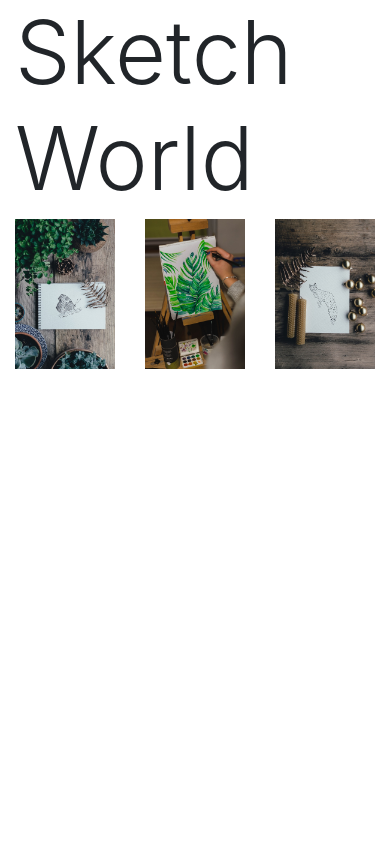
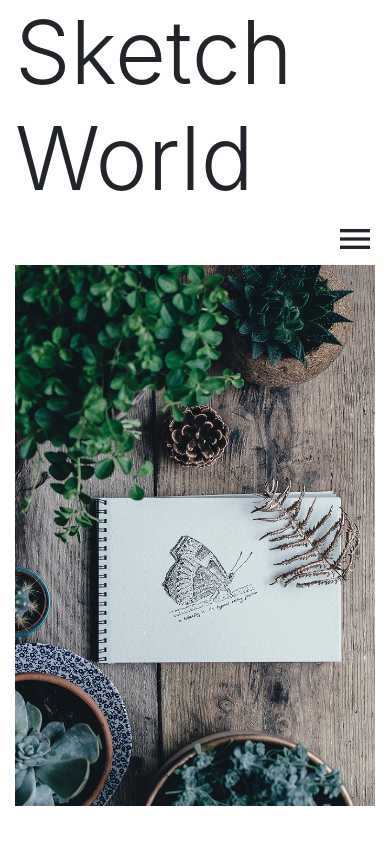
Before and after one commit to HazelKim89/react_prac, a React (Create React App) app: page / in a window 390 px wide. Built offline with nearby package versions, Linux system fonts and the light colour scheme.

Commit message:
add menu icon

```diff
--- a/public/index.html
+++ b/public/index.html
@@ -3,6 +3,9 @@
   <head>
     <meta charset="utf-8" />
     <link rel="shortcut icon" href="%PUBLIC_URL%/favicon.ico" />
+    <!-- Material Icons -->
+    <link href="https://fonts.googleapis.com/icon?family=Material+Icons"
+      rel="stylesheet">
     <meta
       name="viewport"
       content="width=device-width, initial-scale=1, shrink-to-fit=no"
--- a/src/App.css
+++ b/src/App.css
@@ -1,32 +1,6 @@
 .App {
   text-align: center;
 }
-
-.App-logo {
-  animation: App-logo-spin infinite 20s linear;
-  height: 40vmin;
+.material-icons {
+  font-size: 40px
 }
-
-.App-header {
-  background-color: #282c34;
-  min-height: 100vh;
-  display: flex;
-  flex-direction: column;
-  align-items: center;
-  justify-content: center;
-  font-size: calc(10px + 2vmin);
-  color: white;
-}
-
-.App-link {
-  color: #61dafb;
-}
-
-@keyframes App-logo-spin {
-  from {
-    transform: rotate(0deg);
-  }
-  to {
-    transform: rotate(360deg);
-  }
-}
--- a/src/App.js
+++ b/src/App.js
@@ -3,6 +3,7 @@ import './App.css';
 import { Container, Row, Col } from 'reactstrap'
 import 'bootstrap/dist/css/bootstrap.css'
 import MainComponents from './base/js/MainMenu.js';
+
 
 class App extends Component {
   render() {
@@ -11,6 +12,9 @@ class App extends Component {
         <Container>
           <h1 className="display-2 text-left">Sketch World</h1>
           <Row>
+            <Col className="d-block d-lg-none d-xl-none text-right" xs="12">
+              <i className="material-icons">menu</i>
+            </Col>
             <Col className="d-none d-lg-block d-xl-block" xs="3">
               <MainComponents.MainMenu />
             </Col>
--- a/src/base/js/MainMenu.js
+++ b/src/base/js/MainMenu.js
@@ -1,6 +1,6 @@
 import React from 'react'
 import 'bootstrap/dist/css/bootstrap.css'
-import { ListGroup, ListGroupItem } from 'reactstrap'
+import { ListGroup, ListGroupItem, Row, Col } from 'reactstrap'
 import '../css/MainMenu.css'
 import main1 from '../../images/main2.jpg'
 import main2 from '../../images/main7.jpg'
@@ -25,18 +25,18 @@ class MainMenu extends React.Component {
 class MainImgs extends React.Component {
     render() {
         return (
-            <div className="row">
-                <div className="col-4">
-                  <img src={main1} className="img-fluid"></img>
-                </div>
+            <Row>
+                <Col xs="12" s="4" m="4" lg="4" xl="4">
+                  <img src={main1} className="img-fluid" alt="main1"></img>
+                </Col>
 
-                <div className="col-4">
-                  <img src={main2} className="img-fluid"></img>
-                </div>
-                <div className="col-4">
-                  <img src={main3} className="img-fluid"></img>
-                </div>
-            </div>
+                <Col className="d-none d-lg-block col-lg-4 col-xl-4" s="4" m="4" lg="4" xl="4">
+                  <img src={main2} className="img-fluid" alt="main2"></img>
+                </Col>
+                <Col className="d-none d-lg-block col-lg-4 col-xl-4" s="4" m="4" lg="4" xl="4">
+                  <img src={main3} className="img-fluid" alt="main3"></img>
+                </Col>
+            </Row>
         )
     }
 }
```
Also changed, not shown: src/base/css/MainMenu.css (line endings or trailing spaces).
